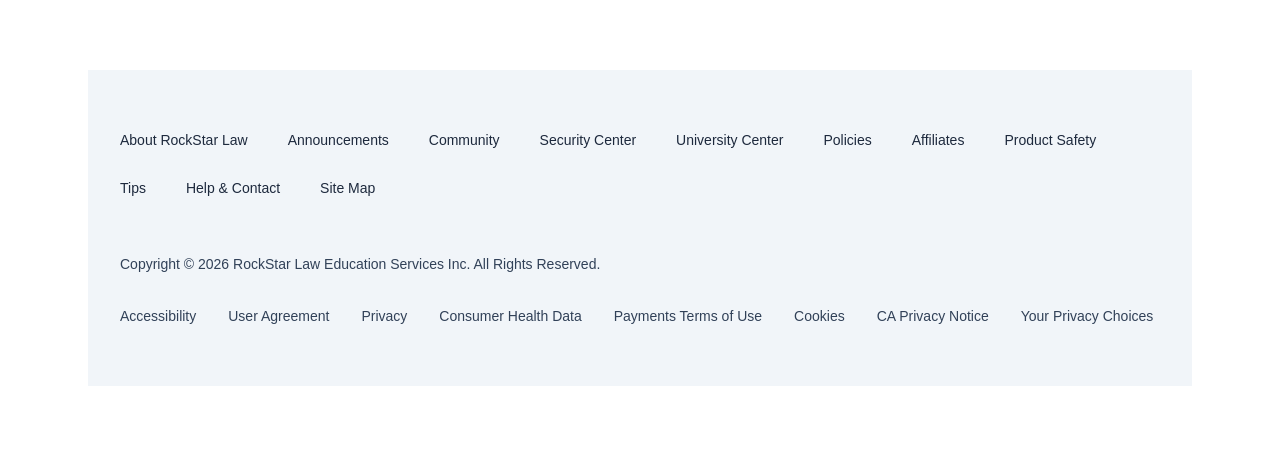
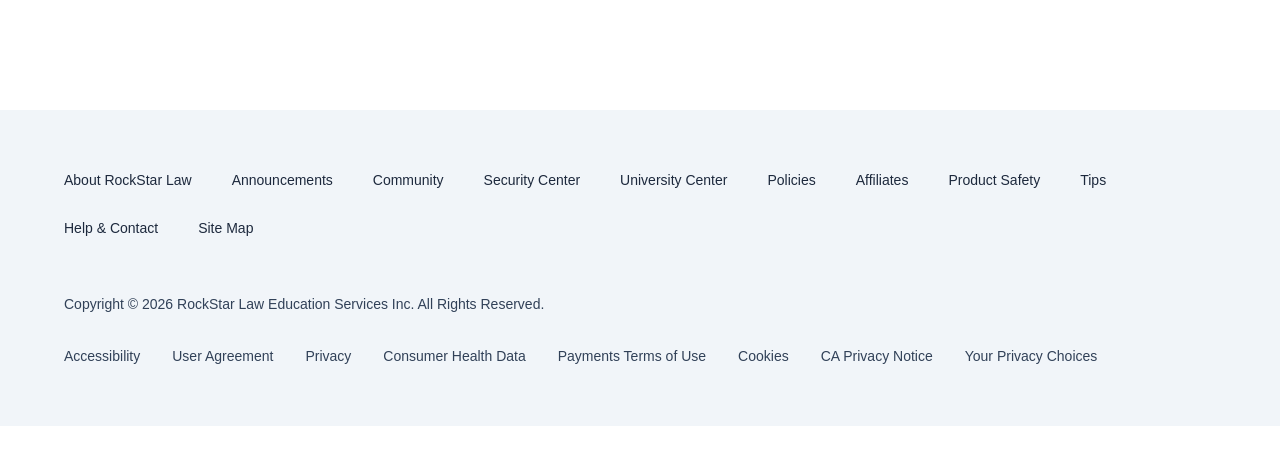
Before and after one commit to RockstarLaw/website, a Next.js app: page / in a window 1280 px wide. Shown: the part 2833-3297 px from the top of the page. After the commit the page ends 3259 px from the top, so only its background shows below. Built offline with nearby package versions, Linux system fonts and the light colour scheme.

Commit message:
Move footer into SiteShell — renders globally on all pages

```diff
--- a/src/app/page.tsx
+++ b/src/app/page.tsx
@@ -48,30 +48,6 @@
   },
 ];
 
-const footerLinks = [
-  "About RockStar Law",
-  "Announcements",
-  "Community",
-  "Security Center",
-  "University Center",
-  "Policies",
-  "Affiliates",
-  "Product Safety",
-  "Tips",
-  "Help & Contact",
-  "Site Map",
-];
-
-const legalLinks = [
-  "Accessibility",
-  "User Agreement",
-  "Privacy",
-  "Consumer Health Data",
-  "Payments Terms of Use",
-  "Cookies",
-  "CA Privacy Notice",
-  "Your Privacy Choices",
-];
 
 export default function HomePage() {
   return (
@@ -207,39 +183,7 @@
           </div>
         </section>
 
-        <footer className="mt-10 bg-slate-100 px-6 py-12 text-slate-800 md:px-8 md:py-14">
-          <div className="flex flex-wrap gap-x-8 gap-y-4 text-sm leading-7 md:gap-x-10 md:gap-y-5">
-            {footerLinks.map((item) =>
-              item === "Policies" ? (
-                <Link key={item} href="/policies">
-                  {item}
-                </Link>
-              ) : item === "Security Center" ? (
-                <Link key={item} href="/security-center">
-                  {item}
-                </Link>
-              ) : (
-                <span key={item}>{item}</span>
-              ),
-            )}
-          </div>
 
-          <p className="mt-10 text-sm leading-7 text-slate-700 md:mt-12">
-            Copyright © 2026 RockStar Law Education Services Inc. All Rights Reserved.
-          </p>
-
-          <div className="mt-5 flex flex-wrap gap-x-6 gap-y-3 text-sm leading-7 text-slate-700 md:mt-6 md:gap-x-8 md:gap-y-4">
-            {legalLinks.map((item) =>
-              item === "User Agreement" ? (
-                <Link key={item} href="/policies/user-agreement">
-                  {item}
-                </Link>
-              ) : (
-                <span key={item}>{item}</span>
-              ),
-            )}
-          </div>
-        </footer>
       </div>
     </SiteShell>
   );
--- a/src/components/site-shell.tsx
+++ b/src/components/site-shell.tsx
@@ -1,5 +1,30 @@
 import Link from "next/link";
 import { ReactNode } from "react";
+
+const footerLinks = [
+  { label: "About RockStar Law" },
+  { label: "Announcements" },
+  { label: "Community" },
+  { label: "Security Center", href: "/security-center" },
+  { label: "University Center" },
+  { label: "Policies", href: "/policies" },
+  { label: "Affiliates" },
+  { label: "Product Safety" },
+  { label: "Tips" },
+  { label: "Help & Contact" },
+  { label: "Site Map" },
+];
+
+const legalLinks = [
+  { label: "Accessibility" },
+  { label: "User Agreement", href: "/policies/user-agreement" },
+  { label: "Privacy" },
+  { label: "Consumer Health Data" },
+  { label: "Payments Terms of Use" },
+  { label: "Cookies" },
+  { label: "CA Privacy Notice" },
+  { label: "Your Privacy Choices" },
+];
 
 import { primaryRoutes } from "@/lib/registration";
 
@@ -17,7 +42,7 @@
   hideIntro?: boolean;
 }) {
   return (
-    <div className="min-h-screen bg-white text-slate-900">
+    <div className="min-h-screen bg-white text-slate-900 flex flex-col">
       <header className="border-b border-slate-200 bg-white">
         <div className="mx-auto flex max-w-6xl items-center justify-between gap-6 px-6 py-4">
           <div>
@@ -42,7 +67,7 @@
         </div>
       </header>
 
-      <main className="mx-auto flex max-w-6xl flex-col gap-8 px-6 py-10">
+      <main className="mx-auto flex max-w-6xl flex-col gap-8 px-6 py-10 flex-grow w-full">
         {hideIntro ? null : (
           <section className="py-4">
             {eyebrow ? (
@@ -58,6 +83,34 @@
         )}
         {children}
       </main>
+
+      <footer className="mt-10 bg-slate-100 px-6 py-12 text-slate-800 md:px-8 md:py-14">
+        <div className="mx-auto max-w-6xl">
+          <div className="flex flex-wrap gap-x-8 gap-y-4 text-sm leading-7 md:gap-x-10 md:gap-y-5">
+            {footerLinks.map((item) =>
+              item.href ? (
+                <Link key={item.label} href={item.href}>{item.label}</Link>
+              ) : (
+                <span key={item.label}>{item.label}</span>
+              ),
+            )}
+          </div>
+
+          <p className="mt-10 text-sm leading-7 text-slate-700 md:mt-12">
+            Copyright &copy; 2026 RockStar Law Education Services Inc. All Rights Reserved.
+          </p>
+
+          <div className="mt-5 flex flex-wrap gap-x-6 gap-y-3 text-sm leading-7 text-slate-700 md:mt-6 md:gap-x-8 md:gap-y-4">
+            {legalLinks.map((item) =>
+              item.href ? (
+                <Link key={item.label} href={item.href}>{item.label}</Link>
+              ) : (
+                <span key={item.label}>{item.label}</span>
+              ),
+            )}
+          </div>
+        </div>
+      </footer>
     </div>
   );
 }
```
